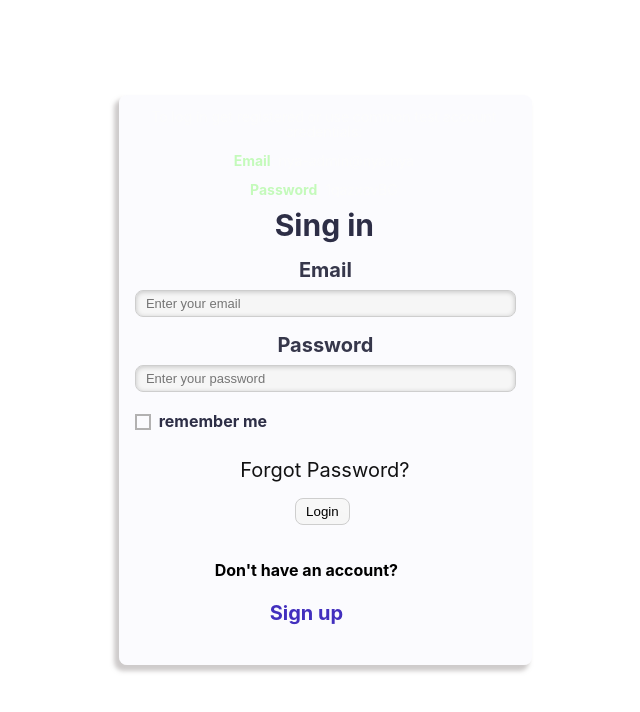
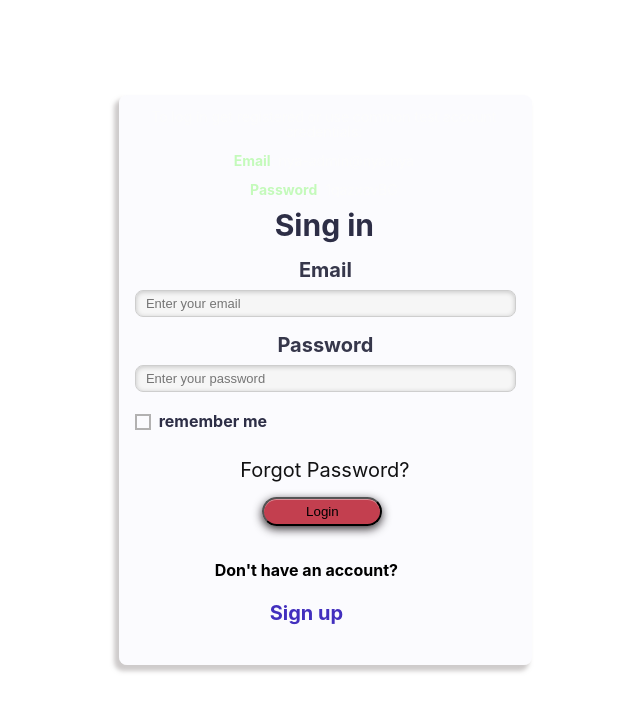
Before and after one commit to YauheniZhukovets/cards-project, a React (Create React App) app: page /#/login in a window 1280 px wide. Shown: the top 712 px of the page, without its empty margins (369-1009 px from the left). Built offline with nearby package versions, Linux system fonts and the light colour scheme; no server answers.

Commit message:
login style created

```diff
--- a/src/n1-main/m1-ui/common/c2-SuperButton/SuperButton.module.css
+++ b/src/n1-main/m1-ui/common/c2-SuperButton/SuperButton.module.css
@@ -1,9 +1,10 @@
 .default {
     cursor: pointer;
-    border: 1px solid #cecece;
-    background: #f6f6f6;
-    box-shadow: inset 0 20px 20px rgba(255, 255, 255, 0.12);
-    border-radius: 8px;
+    height: 29px;
+    width: 120px;
+    background: rgba(190, 47, 65, 0.92);
+    box-shadow: 0 3px 10px rgba(12, 5, 9, 0.84), inset 0 1px 0 rgba(255, 255, 255, 0.42);
+    border-radius: 30px;
     padding: 5px 10px;
     min-width: 50px;
 }
```
